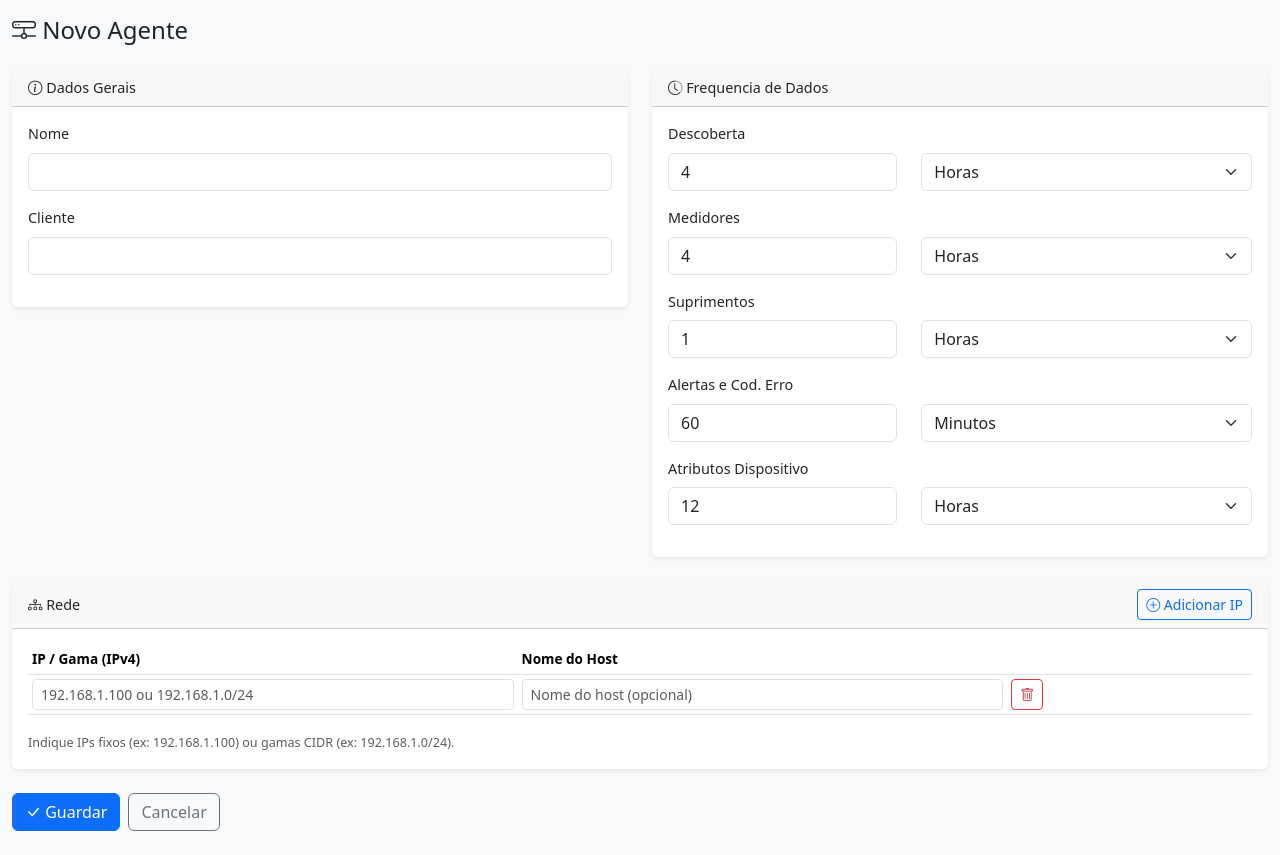
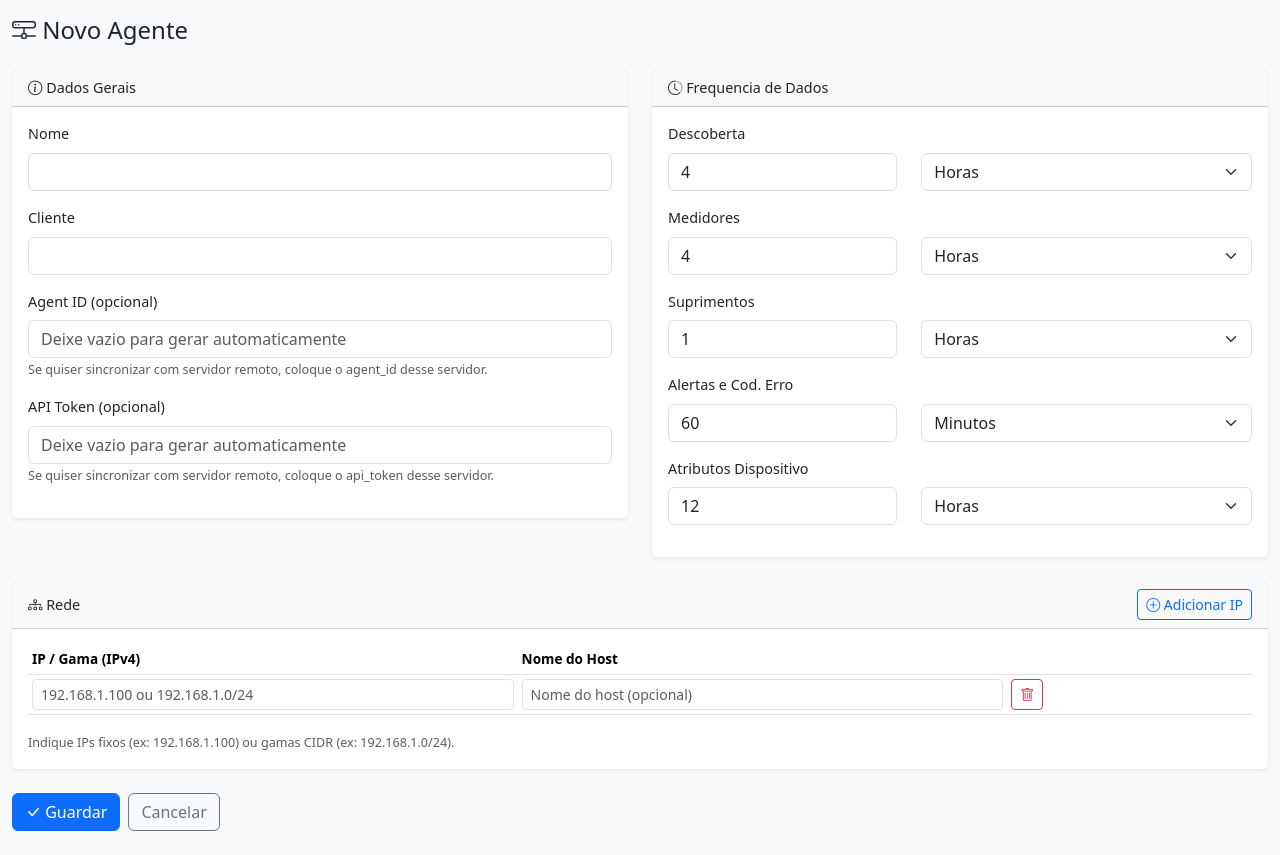
Before and after one commit to leiturasproficopia-alt/GestaoFotocopiadoras, a FastAPI app: template server/templates/agents/form.html in a window 1280 px wide. Run offline with FastAPI, Linux system fonts and the light colour scheme; the template is opened without the code that fills it, so the values that code supplies are empty.

Commit message:
Allow custom agent_id and api_token on new agent creation

```diff
--- a/server/routers/agents.py
+++ b/server/routers/agents.py
@@ -58,6 +58,8 @@ async def agent_new_submit(
     request: Request,
     name: str = Form(...),
     customer_name: str = Form(""),
+    custom_agent_id: str = Form(""),
+    custom_api_token: str = Form(""),
     discovery_interval: int = Form(4),
     discovery_unit: str = Form("hours"),
     counters_interval: int = Form(4),
@@ -71,8 +73,8 @@ async def agent_new_submit(
     network_ip: list[str] = Form([]),
     network_hostname: list[str] = Form([]),
 ):
-    new_token = secrets.token_hex(32)
-    agent_uuid = uuid.uuid4().hex
+    new_token = custom_api_token.strip() if custom_api_token.strip() else secrets.token_hex(32)
+    agent_uuid = custom_agent_id.strip() if custom_agent_id.strip() else uuid.uuid4().hex
     with get_db() as conn:
         try:
             cursor = conn.execute(
--- a/server/templates/agents/form.html
+++ b/server/templates/agents/form.html
@@ -43,6 +43,17 @@
                             <option value="1" {% if agent.active %}selected{% endif %}>Ativo</option>
                             <option value="0" {% if not agent.active %}selected{% endif %}>Inativo</option>
                         </select>
+                    </div>
+                    {% else %}
+                    <div class="mb-3">
+                        <label class="form-label">Agent ID (opcional)</label>
+                        <input type="text" class="form-control" name="custom_agent_id" placeholder="Deixe vazio para gerar automaticamente">
+                        <small class="text-muted">Se quiser sincronizar com servidor remoto, coloque o agent_id desse servidor.</small>
+                    </div>
+                    <div class="mb-3">
+                        <label class="form-label">API Token (opcional)</label>
+                        <input type="text" class="form-control" name="custom_api_token" placeholder="Deixe vazio para gerar automaticamente">
+                        <small class="text-muted">Se quiser sincronizar com servidor remoto, coloque o api_token desse servidor.</small>
                     </div>
                     {% endif %}
                 </div>
```
